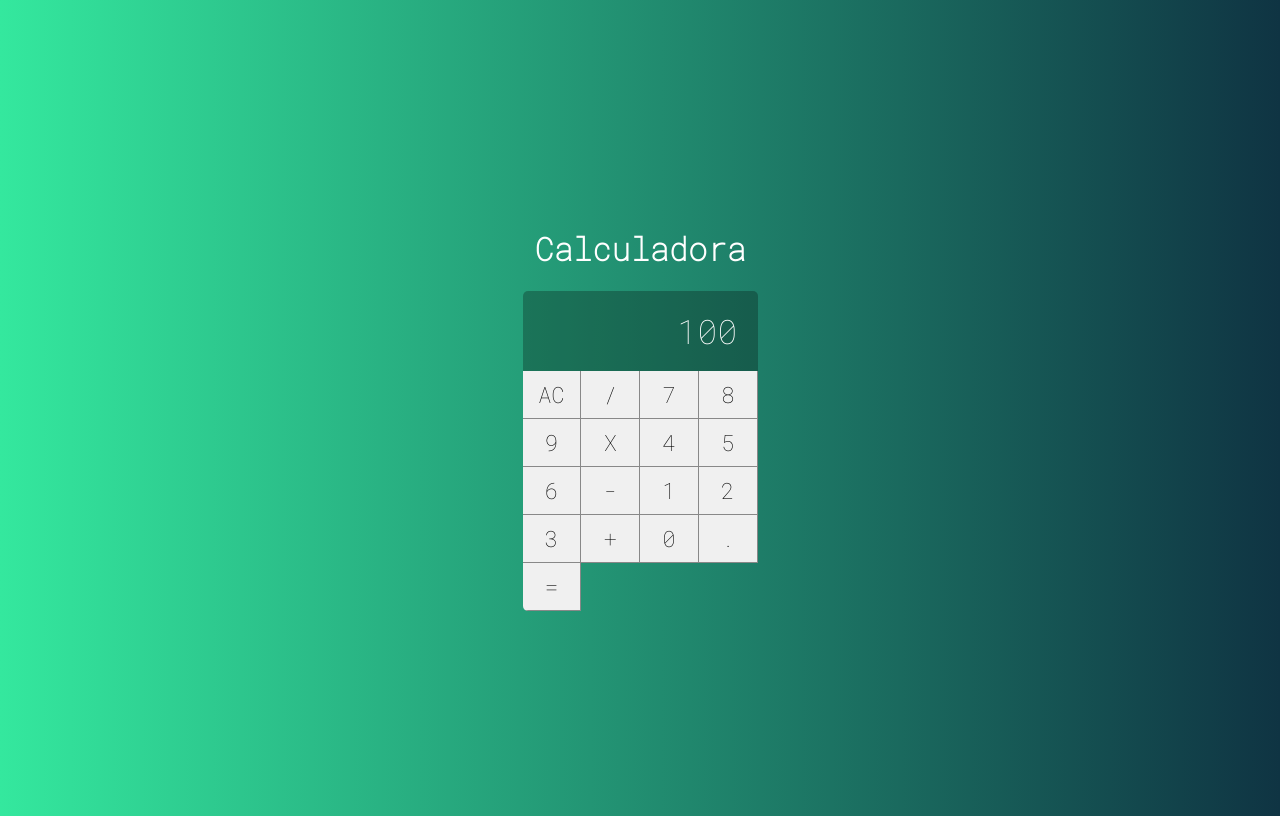
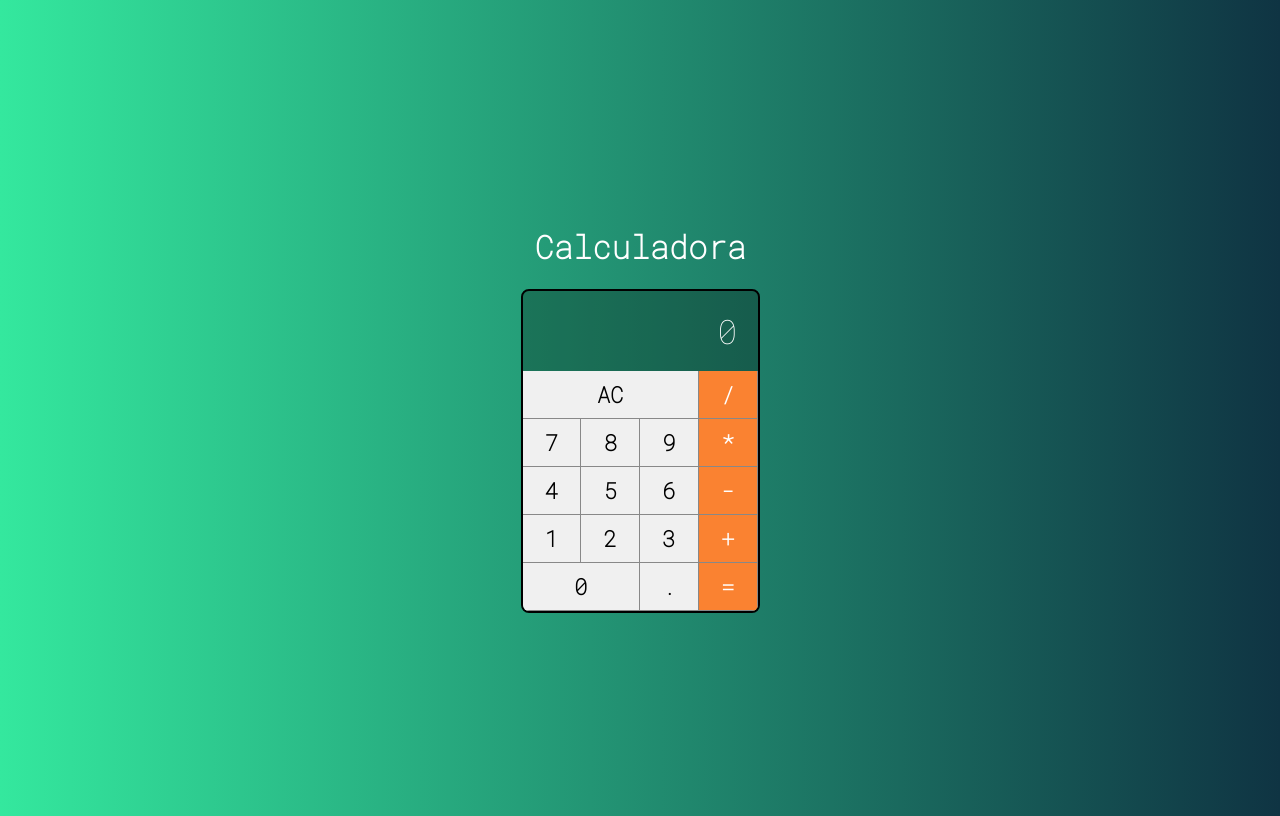
Before and after one commit to Dev-JoaoVictor/calculadora, a React (Create React App) app: page / in a window 1280 px wide. Built offline with nearby package versions, Linux system fonts and the light colour scheme.

Commit message:
criando a logica dos botões

```diff
--- a/src/components/Button.css
+++ b/src/components/Button.css
@@ -10,4 +10,26 @@
     border-right: var(--border-button);
     border-bottom: var(--border-button);
     outline: none;
+    font-weight: bold;
 }
+
+.button:active {
+    background-color: #ccc;
+}
+
+.button.double {
+    grid-column: span 2;
+}
+
+.button.triple {
+    grid-column: span 3;
+}
+
+.button.operation {
+    background-color: #fa8231;
+    color: #fff;
+}
+
+.button.operation:active {
+    background-color: #fa8231cc;
+}
--- a/src/components/Button.jsx
+++ b/src/components/Button.jsx
@@ -1,4 +1,18 @@
 import React from 'react';
 import './Button.css';
 
-export default props => <button className='button'>{props.label}</button>
+export default props => {
+    let classes = 'button '
+    classes += props.operation ? 'operation' : ''
+    classes += props.double ? 'double' : ''
+    classes += props.triple ? 'triple' : ''
+
+    return (
+        <button
+            onClick={e => props.click(props.label)}
+            className={classes}>
+
+            {props.label}
+        </button>
+    )
+}
--- a/src/main/Calculator.css
+++ b/src/main/Calculator.css
@@ -1,7 +1,8 @@
 .calculator {
     height: 320px;
     width: 235px;
-    border-radius: 5px;
+    border: solid 2px #000;
+    border-radius: 8px;
     overflow: hidden;
 
     display: grid;
--- a/src/main/Calculator.jsx
+++ b/src/main/Calculator.jsx
@@ -4,28 +4,60 @@
 import Button from '../components/Button'
 import Display from '../components/Display'
 
+const initialState = {
+    displayValue: '0',
+    clearDisplay: false,
+    operation: null,
+    values: [0, 0],
+    current: 0
+}
+
 export default class Calculator extends Component {
+
+    state = { ...initialState }
+
+    constructor(props) {
+        super(props)
+
+        this.clearMemory = this.clearMemory.bind(this)
+        this.setOperation = this.setOperation.bind(this)
+        this.addDigit = this.addDigit.bind(this)
+    }
+
+    clearMemory() {
+        this.setState({ ...initialState });
+    }
+
+    setOperation(operation) {
+        console.log(operation)
+    }
+
+    addDigit(n) {
+        console.log(n)
+    }
+
     render() {
+
         return (
             <div className='calculator'>
-                <Display value={100}/>
-                <Button label="AC" />
-                <Button label="/" />
-                <Button label="7" />
-                <Button label="8" />
-                <Button label="9" />
-                <Button label="X" />
-                <Button label="4" />
-                <Button label="5" />
-                <Button label="6" />
-                <Button label="-" />
-                <Button label="1" />
-                <Button label="2" />
-                <Button label="3" />
-                <Button label="+" />
-                <Button label="0" />
-                <Button label="." />
-                <Button label="=" />
+                <Display value={this.state.displayValue} />
+                <Button label="AC" click={this.clearMemory} triple />
+                <Button label="/" click={this.setOperation} operation />
+                <Button label="7" click={this.addDigit} />
+                <Button label="8" click={this.addDigit} />
+                <Button label="9" click={this.addDigit} />
+                <Button label="*" click={this.setOperation} operation />
+                <Button label="4" click={this.addDigit} />
+                <Button label="5" click={this.addDigit} />
+                <Button label="6" click={this.addDigit} />
+                <Button label="-" click={this.setOperation} operation />
+                <Button label="1" click={this.addDigit} />
+                <Button label="2" click={this.addDigit} />
+                <Button label="3" click={this.addDigit} />
+                <Button label="+" click={this.setOperation} operation />
+                <Button label="0" click={this.addDigit} double />
+                <Button label="." click={this.setOperation} />
+                <Button label="=" click={this.setOperation} operation />
             </div>
         )
     }
```
